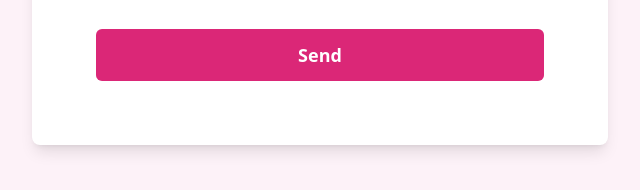
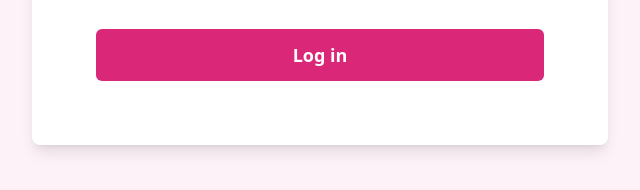
Before and after one commit to AilinMari/framework-ca, a website: page index.html in a window 1280 px wide. Shown: the part 432-622 px from the top of the page, 320-960 px from the left. Drawn offline with Linux system fonts and the light colour scheme.

Commit message:
changed the submit to say "log in" instead of "send" for better UX

```diff
--- a/index.html
+++ b/index.html
@@ -68,7 +68,7 @@
             type="submit"
             class="w-full bg-pink-600 text-white py-3 px-6 text-lg rounded-md hover:bg-pink-700 transition font-bold mt-6 mb-6"
           >
-            Send
+            Log in
           </button>
         </form>
       </div>
```
